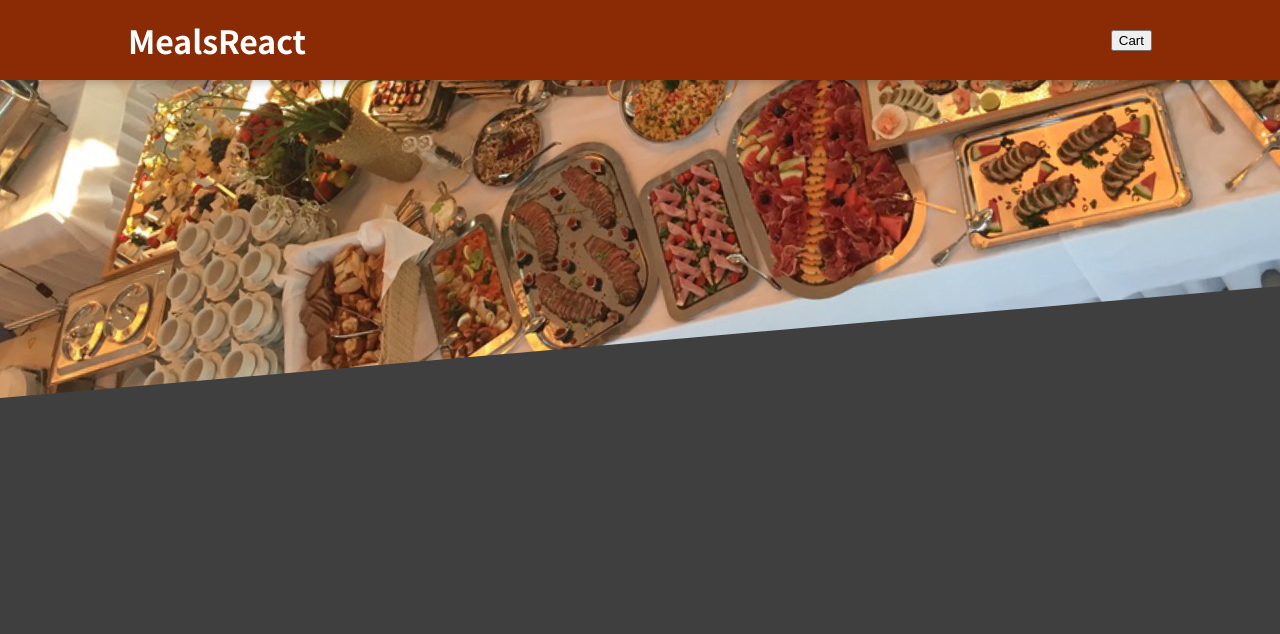
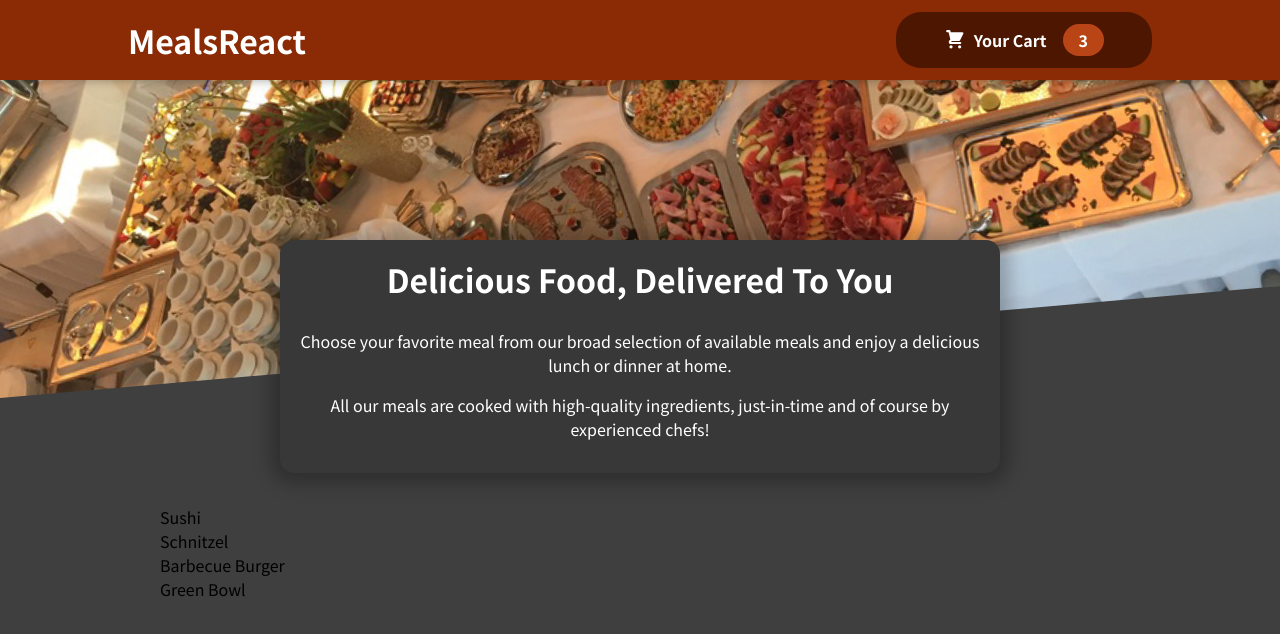
Before and after one commit to adeemadil/FoodOrderApp, a React (Create React App) app: page / in a window 1280 px wide. Shown: the top 634 px of the page. Built offline with nearby package versions, Linux system fonts and the light colour scheme.

Commit message:
edit:  meals component added

```diff
--- a/src/App.js
+++ b/src/App.js
@@ -1,11 +1,15 @@
-import {Fragment} from 'react';
+import { Fragment } from 'react';
 
-import Header from './components/Layout/Header'
+import Header from './components/Layout/Header';
+import Meals from './components/Meals/Meals';
 
 function App() {
   return (
     <Fragment>
-      <Header></Header>
+      <Header />
+      <main>
+        <Meals />
+      </main>
     </Fragment>
   );
 }
--- /dev/null
+++ b/src/components/Cart/CartIcon.js
@@ -0,0 +1,13 @@
+const CartIcon = () => {
+  return (
+    <svg
+      xmlns="http://www.w3.org/2000/svg"
+      viewBox="0 0 20 20"
+      fill="currentColor"
+    >
+      <path d="M3 1a1 1 0 000 2h1.22l.305 1.222a.997.997 0 00.01.042l1.358 5.43-.893.892C3.74 11.846 4.632 14 6.414 14H15a1 1 0 000-2H6.414l1-1H14a1 1 0 00.894-.553l3-6A1 1 0 0017 3H6.28l-.31-1.243A1 1 0 005 1H3zM16 16.5a1.5 1.5 0 11-3 0 1.5 1.5 0 013 0zM6.5 18a1.5 1.5 0 100-3 1.5 1.5 0 000 3z" />
+    </svg>
+  );
+};
+
+export default CartIcon;
--- a/src/components/Layout/Header.js
+++ b/src/components/Layout/Header.js
@@ -2,13 +2,14 @@
 
 import mealsImg from "../../assets/meals.jpg";
 import classes from './Header.module.css'
+import HeaderCartButton from './HeaderCartButton'
 
 const Header = (props) => {
   return (
     <Fragment>
       <header className={classes.header}>
         <h1>MealsReact</h1>
-        <button>Cart</button>
+        <HeaderCartButton/>
       </header>
       <div className={classes['main-image']}>
         <img src={mealsImg} alt="A table full of delicious food!"/>
--- /dev/null
+++ b/src/components/Layout/HeaderCartButton.js
@@ -0,0 +1,16 @@
+import CartIcon from '../Cart/CartIcon';
+import classes from './HeaderCartButton.module.css';
+
+const HeaderCartButton = (props) => {
+  return (
+    <button className={classes.button}>
+      <span className={classes.icon}>
+        <CartIcon />
+      </span>
+      <span>Your Cart</span>
+      <span className={classes.badge}>3</span>
+    </button>
+  );
+};
+
+export default HeaderCartButton;
--- /dev/null
+++ b/src/components/Layout/HeaderCartButton.module.css
@@ -0,0 +1,59 @@
+.button {
+    cursor: pointer;
+    font: inherit;
+    border: none;
+    background-color: #4d1601;
+    color: white;
+    padding: 0.75rem 3rem;
+    display: flex;
+    justify-content: space-around;
+    align-items: center;
+    border-radius: 25px;
+    font-weight: bold;
+  }
+
+  .button:hover,
+  .button:active {
+    background-color: #2c0d00;
+  }
+
+  .icon {
+    width: 1.35rem;
+    height: 1.35rem;
+    margin-right: 0.5rem;
+  }
+
+  .badge {
+    background-color: #b94517;
+    padding: 0.25rem 1rem;
+    border-radius: 25px;
+    margin-left: 1rem;
+    font-weight: bold;
+  }
+
+  .button:hover .badge,
+  .button:active .badge {
+    background-color: #92320c;
+  }
+
+  .bump {
+    animation: bump 300ms ease-out;
+  }
+
+  @keyframes bump {
+    0% {
+      transform: scale(1);
+    }
+    10% {
+      transform: scale(0.9);
+    }
+    30% {
+      transform: scale(1.1);
+    }
+    50% {
+      transform: scale(1.15);
+    }
+    100% {
+      transform: scale(1);
+    }
+  }
--- /dev/null
+++ b/src/components/Meals/AvailableMeals.js
@@ -0,0 +1,40 @@
+import classes from "./AvailableMeals.module.css";
+
+const DUMMY_MEALS = [
+  {
+    id: "m1",
+    name: "Sushi",
+    description: "Finest fish and veggies",
+    price: 22.99,
+  },
+  {
+    id: "m2",
+    name: "Schnitzel",
+    description: "A german specialty!",
+    price: 16.5,
+  },
+  {
+    id: "m3",
+    name: "Barbecue Burger",
+    description: "American, raw, meaty",
+    price: 12.99,
+  },
+  {
+    id: "m4",
+    name: "Green Bowl",
+    description: "Healthy...and green...",
+    price: 18.99,
+  },
+];
+
+const AvailableMeals = () => {
+  const mealsList = DUMMY_MEALS.map((meal) => <li>{meal.name}</li>);
+
+  return (
+    <section className={classes.meals}>
+      <ul>{mealsList}</ul>
+    </section>
+  );
+};
+
+export default AvailableMeals;
--- /dev/null
+++ b/src/components/Meals/AvailableMeals.module.css
@@ -0,0 +1,24 @@
+.meals {
+    max-width: 60rem;
+    width: 90%;
+    margin: 2rem auto;
+    animation: meals-appear 1s ease-out forwards;
+}
+
+.meals ul {
+    list-style: none;
+    margin: 0;
+    padding: 0;
+}
+
+@keyframes meals-appear {
+    from {
+        opacity: 0;
+        transform: translateY(3rem);
+    }
+
+    to {
+        opacity: 1;
+        transform: translateY(0);
+    }
+}
--- /dev/null
+++ b/src/components/Meals/Meals.js
@@ -0,0 +1,15 @@
+import {Fragment} from 'react';
+
+import MealsSummary from "./MealsSummary";
+import AvailableMeals from "./AvailableMeals";
+
+const Meals = () => {
+  return (
+    <Fragment>
+      <MealsSummary />
+      <AvailableMeals />
+    </Fragment>
+  );
+};
+
+export default Meals;
--- /dev/null
+++ b/src/components/Meals/MealsSummary.js
@@ -0,0 +1,19 @@
+import classes from "./MealsSummary.module.css";
+
+const MealsSummary = () => {
+  return (
+    <section className={classes.summary}>
+      <h2>Delicious Food, Delivered To You</h2>
+      <p>
+        Choose your favorite meal from our broad selection of available meals
+        and enjoy a delicious lunch or dinner at home.
+      </p>
+      <p>
+        All our meals are cooked with high-quality ingredients, just-in-time and
+        of course by experienced chefs!
+      </p>
+    </section>
+  );
+};
+
+export default MealsSummary;
--- /dev/null
+++ b/src/components/Meals/MealsSummary.module.css
@@ -0,0 +1,18 @@
+.summary {
+    text-align: center;
+    max-width: 45rem;
+    width: 90%;
+    margin: auto;
+    margin-top: -10rem;
+    position: relative;
+    background-color: #383838;
+    color: white;
+    border-radius: 14px;
+    padding: 1rem;
+    box-shadow: 0 1px 18px 10px rgba(0, 0, 0, 0.25);
+}
+
+.summary h2 {
+    font-size: 2rem;
+    margin-top: 0;
+}
```
Also changed, not shown: 1 other file (tests, documents, lock files or other folders).
